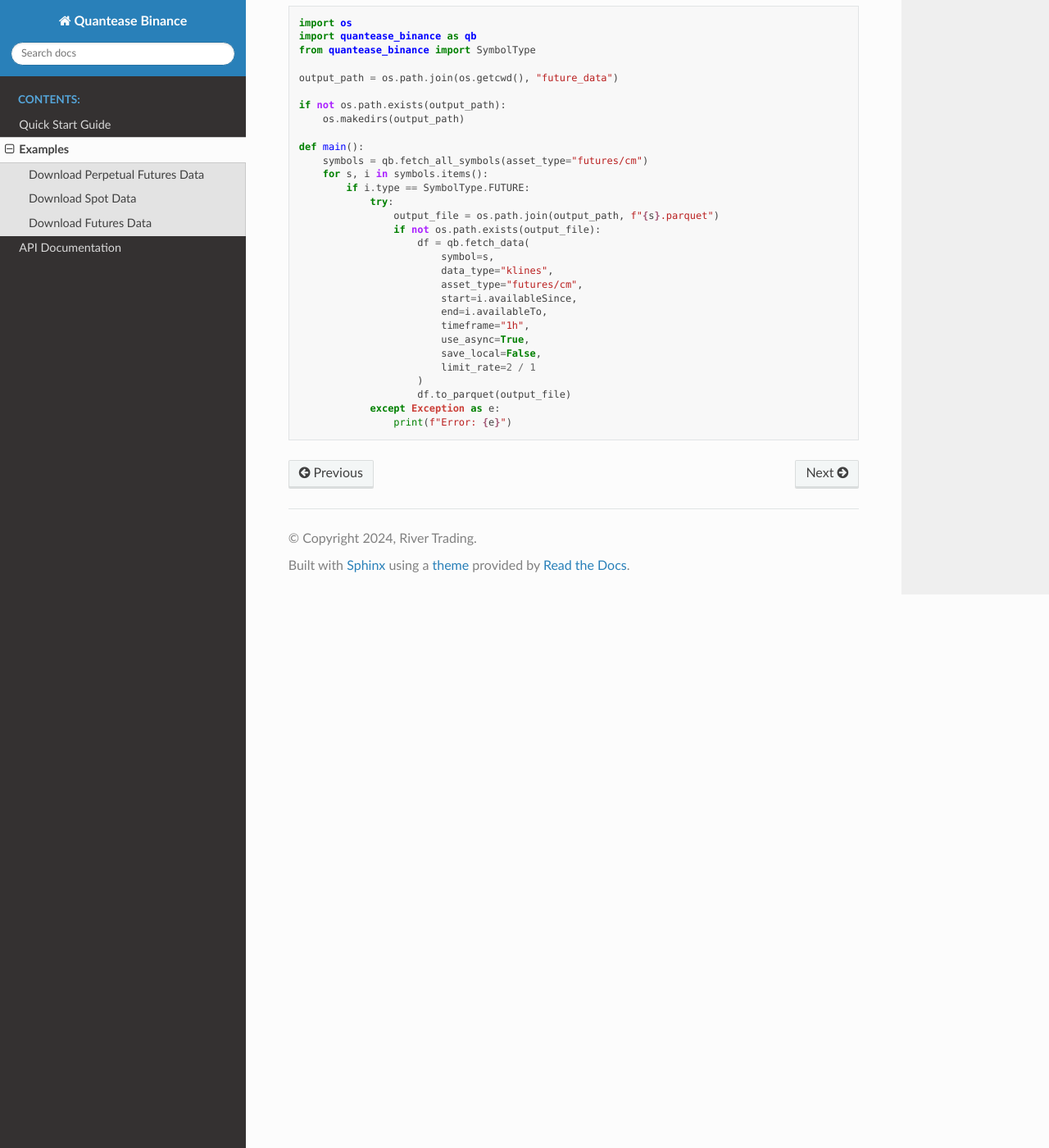
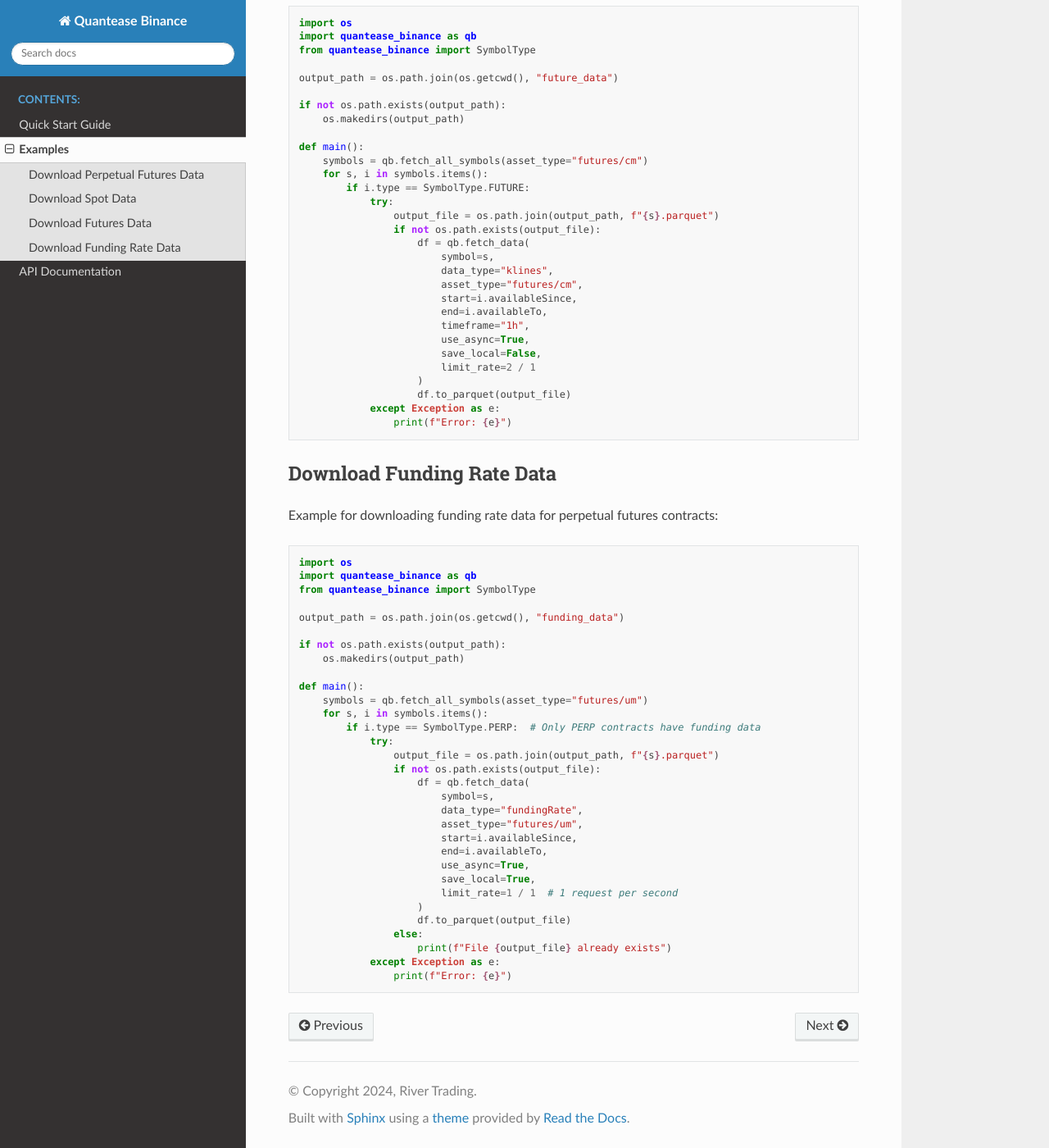
Before and after one commit to RiverTrading/quantease-binance, a Sphinx documentation site: the page built from docs/example.rst, in a window 1280 px wide and 1400 px high, scrolled down 1645 px. Shown: the whole window at 82% size. Built offline with Sphinx 7.4.7 and the Read the Docs theme 3.1.0, drawn with Linux system fonts in a browser that asks for light colours.

Commit message:
Add support for downloading funding rate data for perpetual futures contracts

```diff
--- a/docs/example.rst
+++ b/docs/example.rst
@@ -116,3 +116,42 @@ Example for downloading futures market data:
                         df.to_parquet(output_file)
                 except Exception as e:
                     print(f"Error: {e}")
+
+Download Funding Rate Data
+------------------------
+
+Example for downloading funding rate data for perpetual futures contracts:
+
+.. code-block:: python
+
+    import os
+    import quantease_binance as qb
+    from quantease_binance import SymbolType
+
+    output_path = os.path.join(os.getcwd(), "funding_data")
+
+    if not os.path.exists(output_path):
+        os.makedirs(output_path)
+
+    def main():
+        symbols = qb.fetch_all_symbols(asset_type="futures/um")
+        for s, i in symbols.items():
+            if i.type == SymbolType.PERP:  # Only PERP contracts have funding data
+                try:
+                    output_file = os.path.join(output_path, f"{s}.parquet")
+                    if not os.path.exists(output_file):
+                        df = qb.fetch_data(
+                            symbol=s,
+                            data_type="fundingRate",
+                            asset_type="futures/um",
+                            start=i.availableSince,
+                            end=i.availableTo,
+                            use_async=True,
+                            save_local=True,
+                            limit_rate=1 / 1  # 1 request per second
+                        )
+                        df.to_parquet(output_file)
+                    else:
+                        print(f"File {output_file} already exists")
+                except Exception as e:
+                    print(f"Error: {e}")
```
